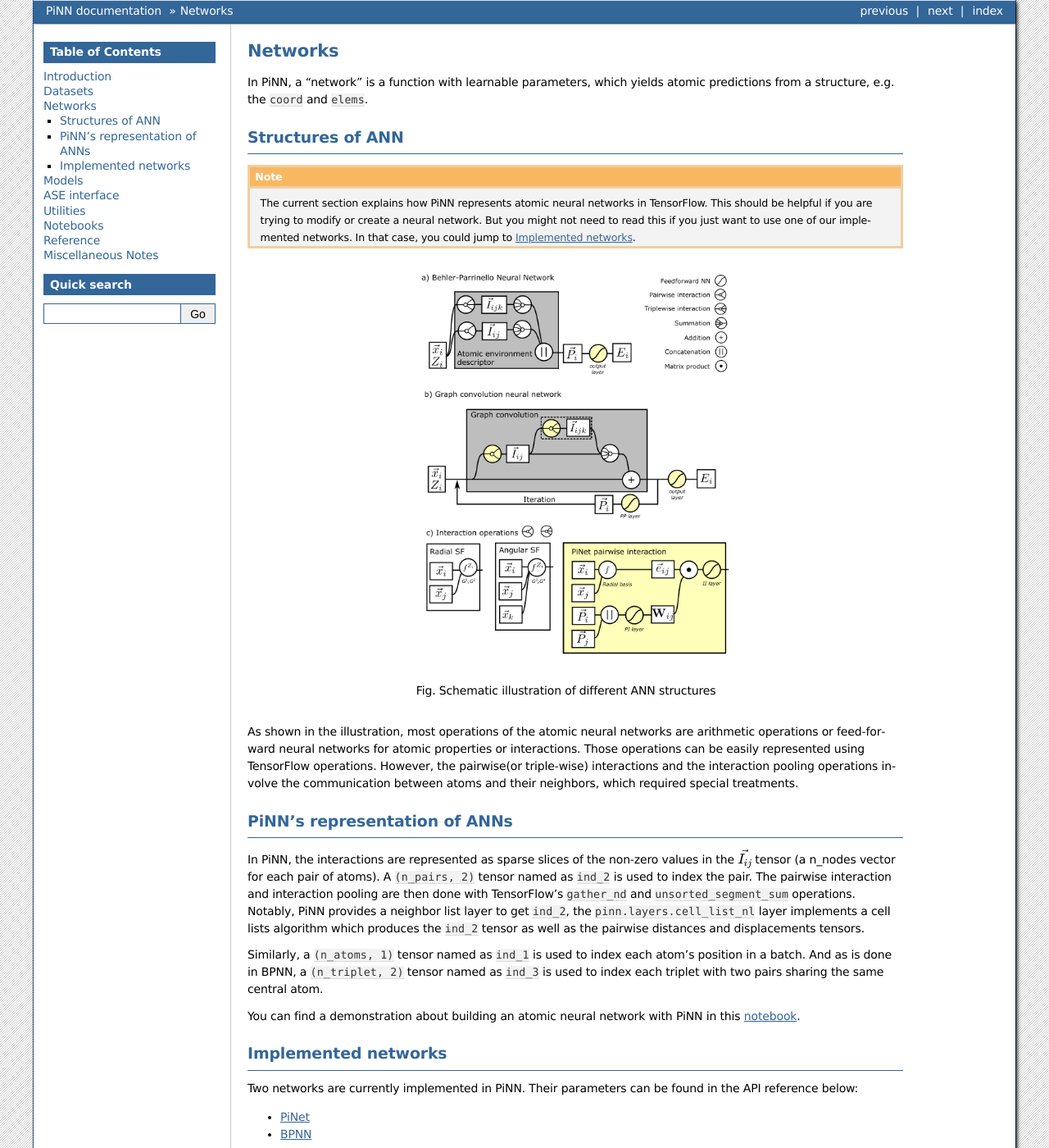
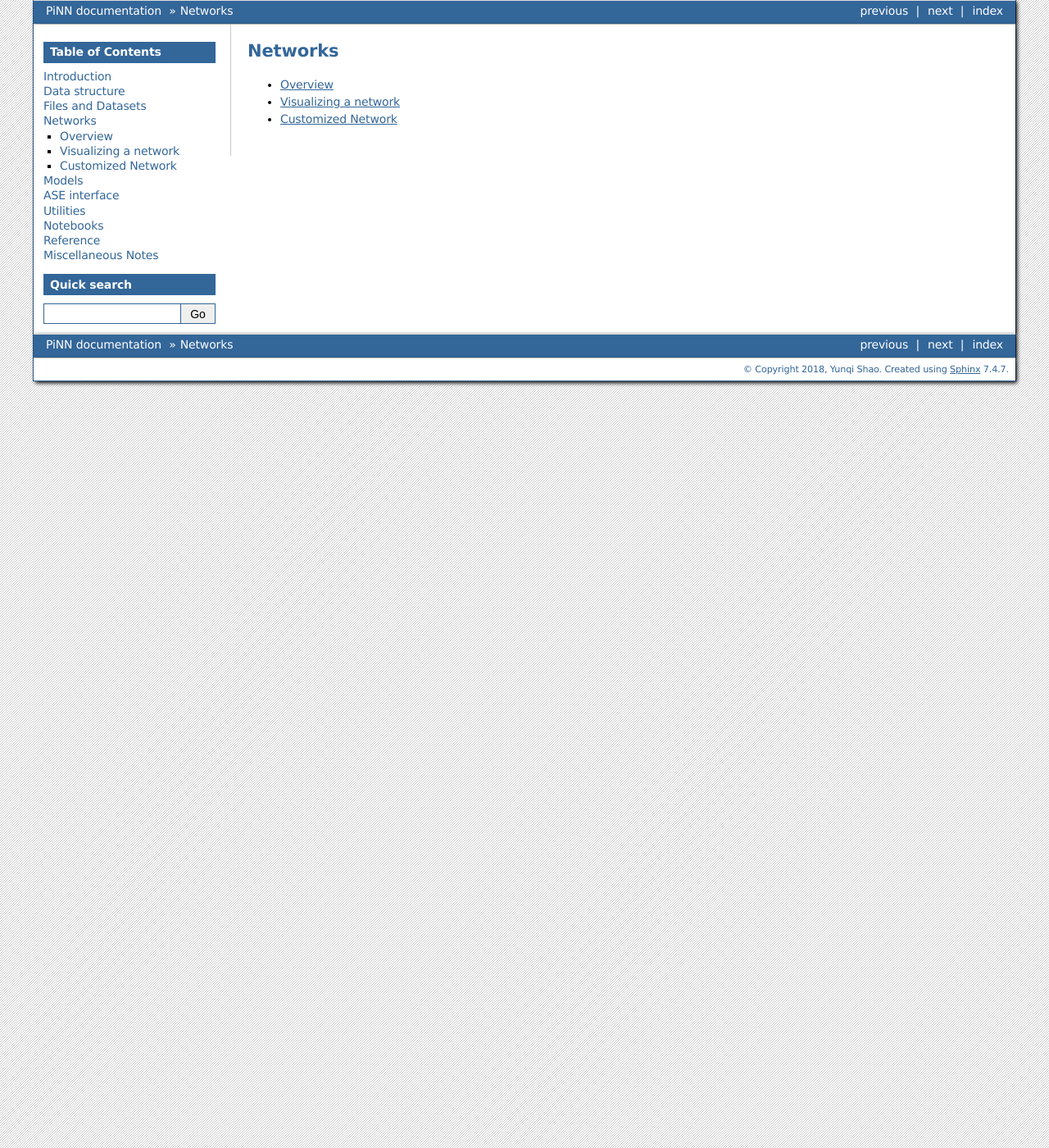
Before and after one commit to Teoroo-CMC/PiNN, a Sphinx documentation site: the page built from doc/networks.rst, in a window 1280 px wide and 1400 px high. Shown: the whole window at 82% size. Built offline with Sphinx 7.4.7, drawn with Linux system fonts in a browser that asks for light colours; pages that are not in the unit, such as notebooks, are missing from menus; comment, search, counter and statistics services are not loaded.

Commit message:
[wip] rework the documentation

```diff
--- a/doc/index.rst
+++ b/doc/index.rst
@@ -5,6 +5,7 @@ PiNN: a Python library for building atomic neural networks
    :maxdepth: 2
 
    introduction.rst
+   data.rst
    datasets.rst
    networks.rst
    models.rst
--- a/doc/networks.rst
+++ b/doc/networks.rst
@@ -1,66 +1,9 @@
 Networks
 ========
-
-In PiNN, a "network" is a function with learnable parameters, which
-yields atomic predictions from a structure, e.g. the ``coord`` and
-``elems``.
-
-Structures of ANN
------------------
-
-.. note::
-
-   The current section explains how PiNN represents atomic
-   neural networks in TensorFlow. This should be helpful if you are
-   trying to modify or create a neural network. But you might not need
-   to read this if you just want to use one of our implemented
-   networks. In that case, you could jump to `Implemented networks`_.
-
-.. figure::  images/networks.png
-   :width: 400
-   :align: center
-
-   Fig. Schematic illustration of different ANN structures
-
-
-As shown in the illustration, most operations of the atomic neural
-networks are arithmetic operations or feed-forward neural networks for
-atomic properties or interactions. Those operations can be easily
-represented using TensorFlow operations. However, the pairwise(or
-triple-wise) interactions and the interaction pooling operations
-involve the communication between atoms and their neighbors, which
-required special treatments.
-
-
-PiNN's representation of ANNs
------------------------------
-
-In PiNN, the interactions are represented as sparse slices of the
-non-zero values in the :math:`\vec{I_{ij}}` tensor (a n_nodes vector
-for each pair of atoms). A ``(n_pairs, 2)`` tensor named as ``ind_2``
-is used to index the pair. The pairwise interaction and interaction
-pooling are then done with TensorFlow's ``gather_nd`` and
-``unsorted_segment_sum`` operations. Notably, PiNN provides a neighbor
-list layer to get ``ind_2``, the ``pinn.layers.cell_list_nl`` layer
-implements a cell lists algorithm which produces the ``ind_2`` tensor
-as well as the pairwise distances and displacements tensors.
-
-Similarly, a ``(n_atoms, 1)`` tensor named as ``ind_1`` is used to
-index each atom's position in a batch. And as is done in BPNN, a
-``(n_triplet, 2)`` tensor named as ``ind_3`` is used to index each
-triplet with two pairs sharing the same central atom.
-
-You can find a demonstration about building an atomic neural network
-with PiNN in this :doc:`notebook<../notebooks/Writing_a_network>`.
-
-Implemented networks
---------------------
-
-Two networks are currently implemented in PiNN.  Their parameters can
-be found in the API reference below:
 
 .. toctree::
    :maxdepth: 1
 
-   networks/pinet.rst
-   networks/bpnn.rst
+   networks/overview.rst
+   networks/visualize.rst
+   networks/customize.rst
--- a/doc/networks/pinet.rst
+++ /dev/null
@@ -1,5 +0,0 @@
-=====
-PiNet
-=====
-
-.. autofunction:: pinn.networks.pinet
```
Also changed, not shown: doc/data.rst (added, +60 -0 lines), doc/datasets.rst (+4 -10 lines), doc/datasets/implemented.rst (deleted, +0 -70 lines), doc/datasets/load_data.rst (+33 -34 lines), doc/datasets/manipulate_data.rst (+9 -21 lines), doc/datasets/overview.rst (added, +40 -0 lines), doc/networks/bpnn.rst (deleted, +0 -8 lines), doc/networks/customize.rst (added, +42 -0 lines), doc/networks/overview.rst (added, +55 -0 lines), doc/networks/visualize.rst (added, +25 -0 lines).
